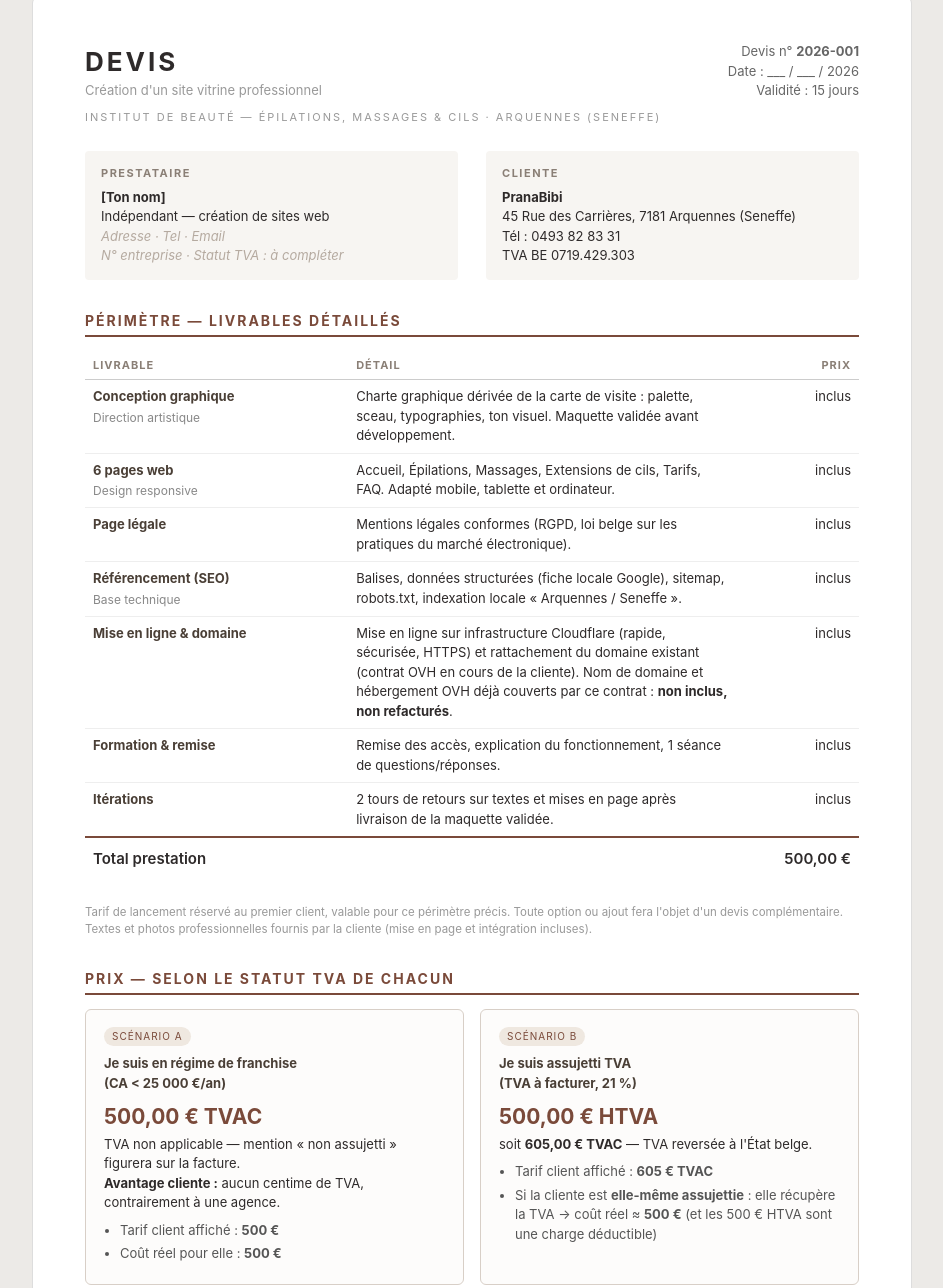
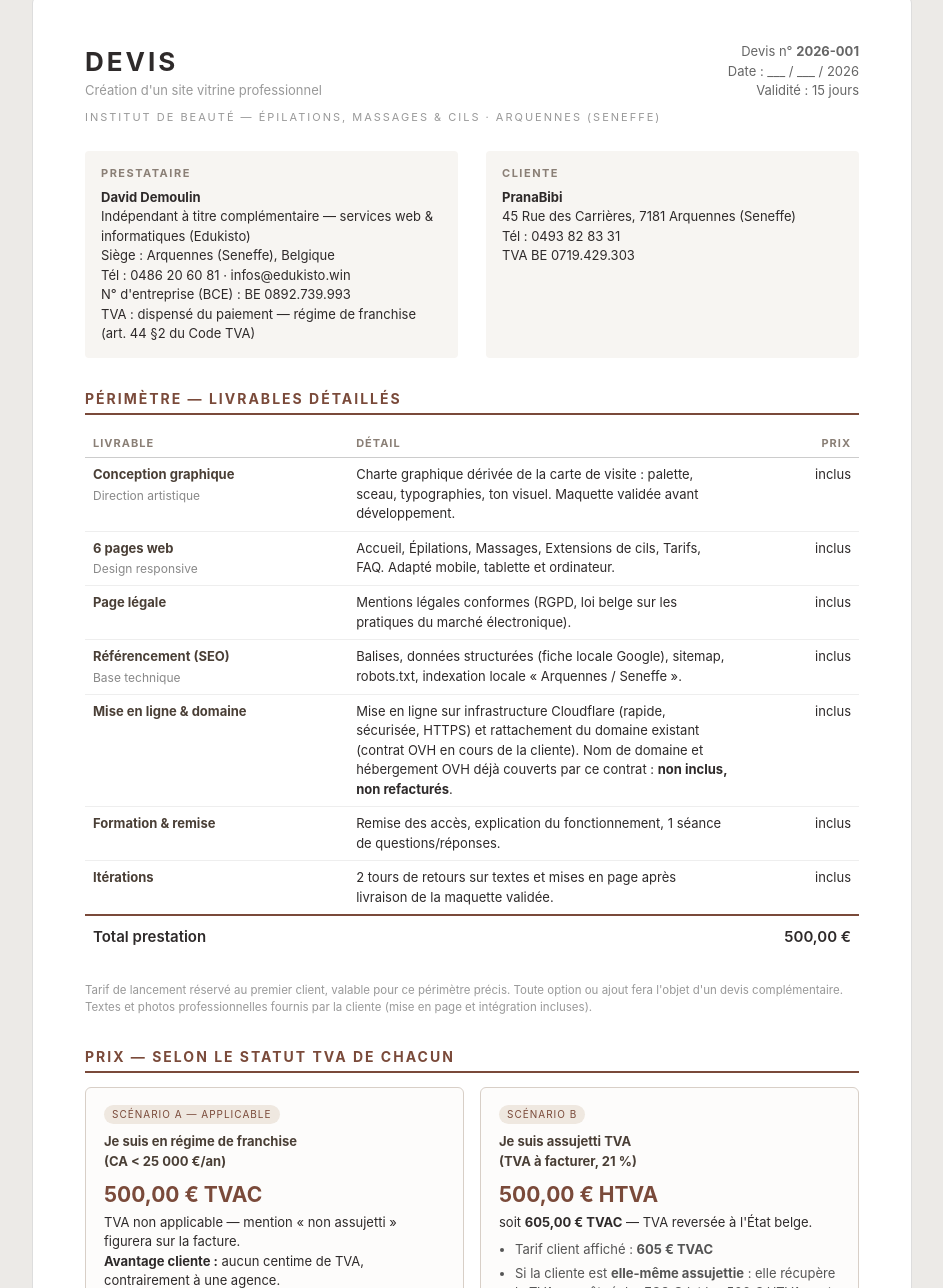
Before and after one commit to fireman358/pranabibi, a website: page wireframes/devis.html in a window 1280 px wide. Shown: the part 31-1319 px from the top of the page, without its empty margins (168-1111 px from the left). Drawn offline with Linux system fonts and the light colour scheme.

Commit message:
Devis : prestataire rempli (David Demoulin, franchise), scenario A applicable en evidence
Co-authored-by: fireman358 <fireman358@users.noreply.github.com>

```diff
--- a/wireframes/devis.html
+++ b/wireframes/devis.html
@@ -82,10 +82,12 @@
   <div class="parties">
     <div>
       <h3>Prestataire</h3>
-      <b>[Ton nom]</b><br>
-      Indépendant — création de sites web<br>
-      <span class="fill">Adresse · Tel · Email</span><br>
-      <span class="fill">N° entreprise · Statut TVA : à compléter</span>
+      <b>David Demoulin</b><br>
+      Indépendant à titre complémentaire — services web &amp; informatiques (Edukisto)<br>
+      Siège : Arquennes (Seneffe), Belgique<br>
+      Tél : 0486 20 60 81 · infos@edukisto.win<br>
+      N° d'entreprise (BCE) : BE 0892.739.993<br>
+      TVA : dispensé du paiement — régime de franchise (art. 44 §2 du Code TVA)
     </div>
     <div>
       <h3>Cliente</h3>
@@ -145,7 +147,7 @@
 
   <div class="cards">
     <div class="card">
-      <span class="tag">Scénario A</span>
+      <span class="tag">Scénario A — APPLICABLE</span>
       <h4>Je suis en régime de franchise<br>(CA &lt; 25 000 €/an)</h4>
       <div class="big">500,00 € TVAC</div>
       TVA non applicable — mention « non assujetti » figurera sur la facture.<br>
@@ -168,7 +170,7 @@
   </div>
 
   <div class="explication">
-    <p><b>Pourquoi deux scénarios ?</b> La TVA n'est pas un revenu du prestataire : si elle est facturée, elle est intégralement reversée à l'État. Le prix « juste » du travail est donc toujours de <b>500 € pour la prestation</b> ; la différence d'affichage ne dépend que du régime TVA du prestataire.</p>
+    <p><b>Pourquoi deux scénarios ?</b> La TVA n'est pas un revenu du prestataire : si elle est facturée, elle est intégralement reversée à l'État. Ici, le prestataire étant en régime de franchise, le <b>scénario A s'applique</b> : 500,00 € TVAC, sans TVA (mention « Dispensé du paiement de la TVA — art. 44 §2 du Code TVA » sur la facture). Le scénario B est présenté pour transparence et au cas où le régime du prestataire évoluerait avant la facturation.</p>
     <p><b>Côté cliente :</b> une indépendante assujettie (pas en franchise) récupère la TVA payée sur ses achats professionnels via sa déclaration TVA et déduit la charge de son bénéfice imposable — le site lui revient en réalité à <b>environ 350–400 €</b>. Une cliente en franchise, elle, ne récupère pas la TVA : le scénario A (pas de TVA) lui est donc financièrement équivalent, voire plus simple.</p>
     <p class="no-print"><b>Note :</b> le scénario applicable figure clairement sur la facture finale ; ce devis présente les deux pour transparence.</p>
   </div>
```
